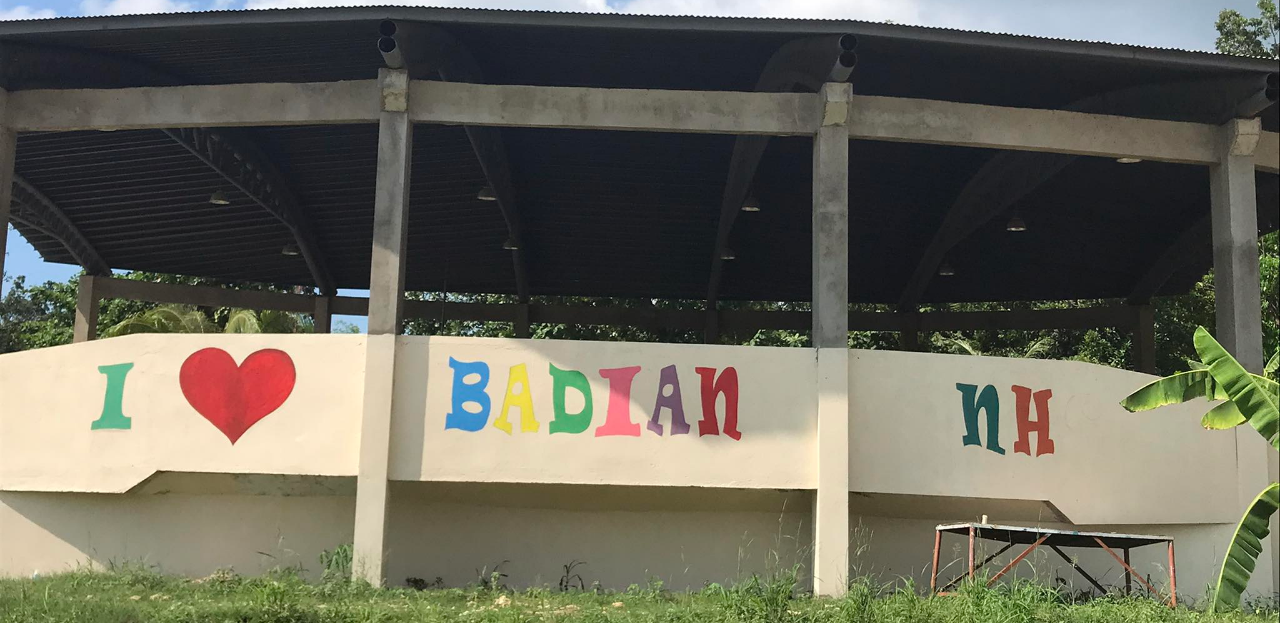
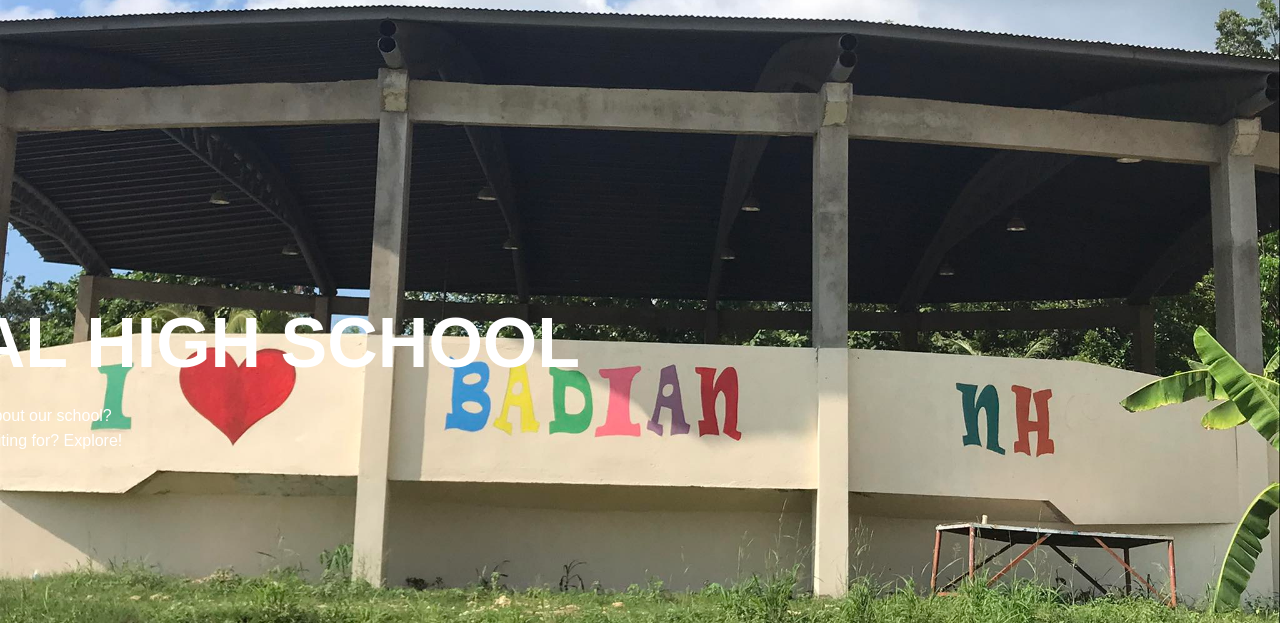
Before and after one commit to Cariel-pocong/ritari, a plain HTML site: page index.html in a window 1280 px wide. Shown: the part 177-800 px from the top of the page. Drawn offline with Linux system fonts and the light colour scheme.

Commit message:
just starting

```diff
--- a/index.html
+++ b/index.html
@@ -16,6 +16,11 @@
             <li><a href="#">CONTACT US</a></li>
         </ul>
       </div>
+        <div class="content">
+           <h1>BADIAN NATIONAL HIGH SCHOOL</h1>
+             <p>Wanna know about our school?<br>
+            What are you waiting for? Explore!</p>
+        </div>
     </div>
 
 
@@ -30,41 +35,4 @@
 
 
          </body>
-
-
-
-
-
-
-
-
-
-
-
-
-
-
-
-
-
-
-
-
-
-
-
-
-
-
-
-
-
-
-
-
-
-
-
-
-
 </html>
--- a/style.css
+++ b/style.css
@@ -52,6 +52,13 @@ cursor: pointer;
     transform: translate(-50%);
     text-align: center;
     color: #fff;
-
-
 }
+.content h1{
+    font-size: 70px;
+    margin-top: 80px;
+}
+.content p{
+    margin: 20px auto;
+    font-weight: 100;
+    line-height: 25px;
+}
```
